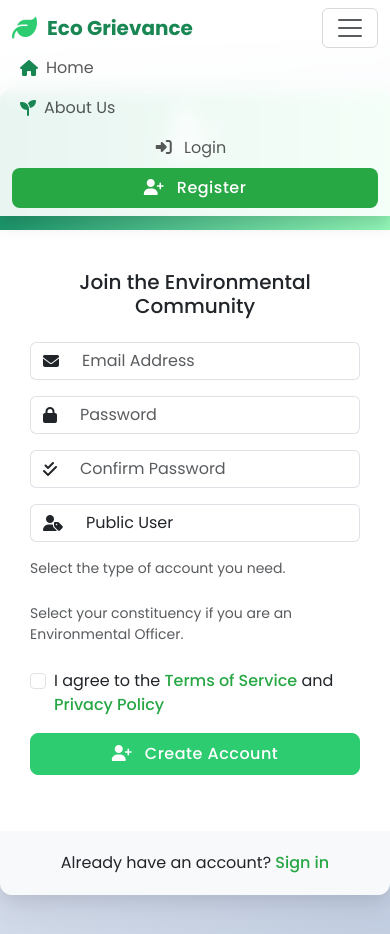
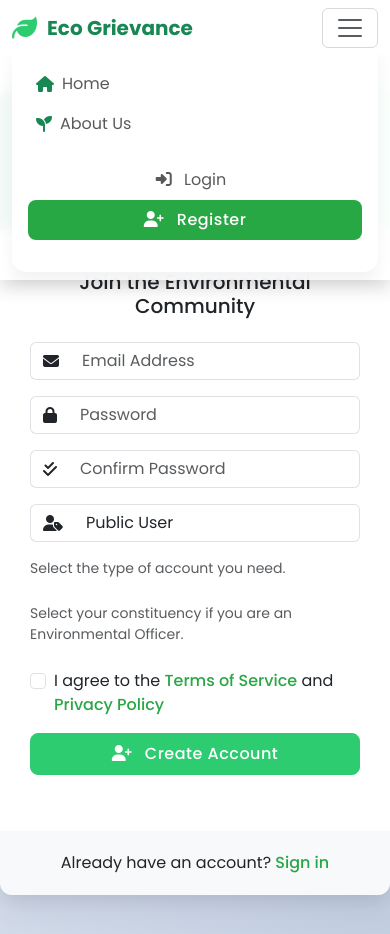
Before and after one commit to Sayialel/grievance_project, a Django app: page /accounts/register/ in a window 390 px wide, after a click that opens the changed part. Shown: the top 934 px of the page. Run offline with Django 5.2, Linux system fonts and the light colour scheme.

Commit message:
Removed register as admin

```diff
--- a/accounts/forms.py
+++ b/accounts/forms.py
@@ -7,7 +7,6 @@ from django import forms
 ROLE_CHOICES = [
     ('public', 'Public User'),
     ('officer', 'Environmental Officer'),
-    ('admin', 'Administrator'),
 ]
 
 
--- a/accounts/views.py
+++ b/accounts/views.py
@@ -21,6 +21,11 @@ def register_view(request):
             email = form.cleaned_data.get('email')
             password = form.cleaned_data.get('password1')  # ensure form has password1
             role = form.cleaned_data.get('role')  # Get selected role from form
+
+            # Prevent admin registration attempts (additional security)
+            if role == 'admin':
+                messages.error(request, 'Administrator accounts cannot be created through registration.')
+                return redirect('accounts:register')
 
             payload = {
                 'email': email,
--- a/templates/base.html
+++ b/templates/base.html
@@ -26,6 +26,30 @@
             background: #f9f9f9;
             position: relative;
             overflow-x: hidden;
+        }
+
+        /* Navbar fixes */
+        .navbar {
+            transition: all 0.3s ease;
+        }
+
+        .navbar-collapse {
+            transition: all 0.3s ease;
+        }
+
+        @media (max-width: 991.98px) {
+            .navbar-collapse {
+                background: rgba(255, 255, 255, 0.98);
+                border-radius: 0 0 15px 15px;
+                padding: 1rem;
+                box-shadow: 0 10px 15px rgba(0,0,0,0.05);
+                max-height: calc(100vh - 70px);
+                overflow-y: auto;
+            }
+
+            .navbar-nav {
+                margin-bottom: 1rem;
+            }
         }
 
         body::before {
@@ -93,8 +117,8 @@
 </head>
 <body>
 <!-- UNIFIED NAVBAR -->
-<nav class="navbar navbar-expand-lg fixed-top shadow" style="background: rgba(255, 255, 255, 0.9); backdrop-filter: blur(10px);">
-    <div class="container-fluid">
+    <nav class="navbar navbar-expand-lg fixed-top shadow" style="background: rgba(255, 255, 255, 0.95); backdrop-filter: blur(10px);">
+    <div class="container">
         <a class="navbar-brand" href="{% url 'home' %}">
             <i class="fas fa-leaf fa-lg"></i>
             <span class="text-success fw-bold">Eco Grievance</span>
@@ -218,12 +242,23 @@
 
 <script src="https://cdn.jsdelivr.net/npm/bootstrap@5.3.3/dist/js/bootstrap.bundle.min.js"></script>
 <script>
-// Initialize all toast messages
+// Initialize all toast messages and navbar
 document.addEventListener('DOMContentLoaded', function() {
+    // Initialize toasts
     var toastElList = [].slice.call(document.querySelectorAll('.toast'))
     var toastList = toastElList.map(function(toastEl) {
         return new bootstrap.Toast(toastEl, {delay: 5000})
     })
+
+    // Initialize navbar collapse functionality
+    var navbarToggler = document.querySelector('.navbar-toggler');
+    var navbarCollapse = document.querySelector('.navbar-collapse');
+
+    if (navbarToggler && navbarCollapse) {
+        navbarToggler.addEventListener('click', function() {
+            navbarCollapse.classList.toggle('show');
+        });
+    }
 });
 
 // Hover effects for cards and buttons
```
